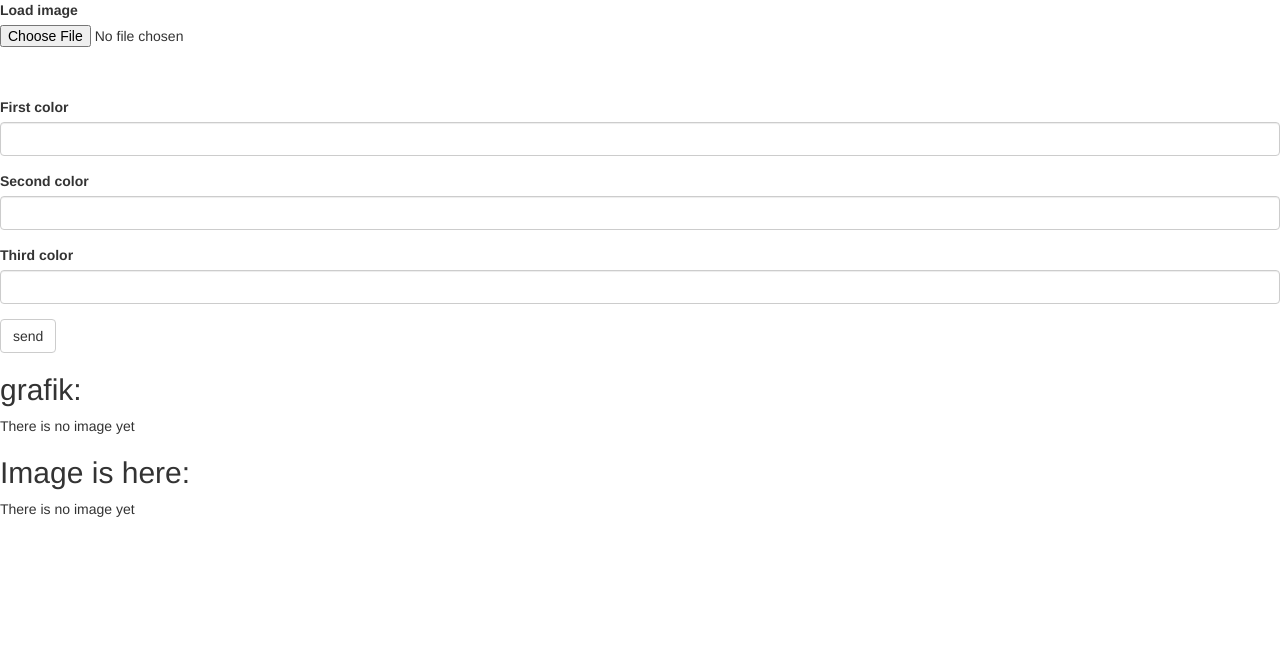
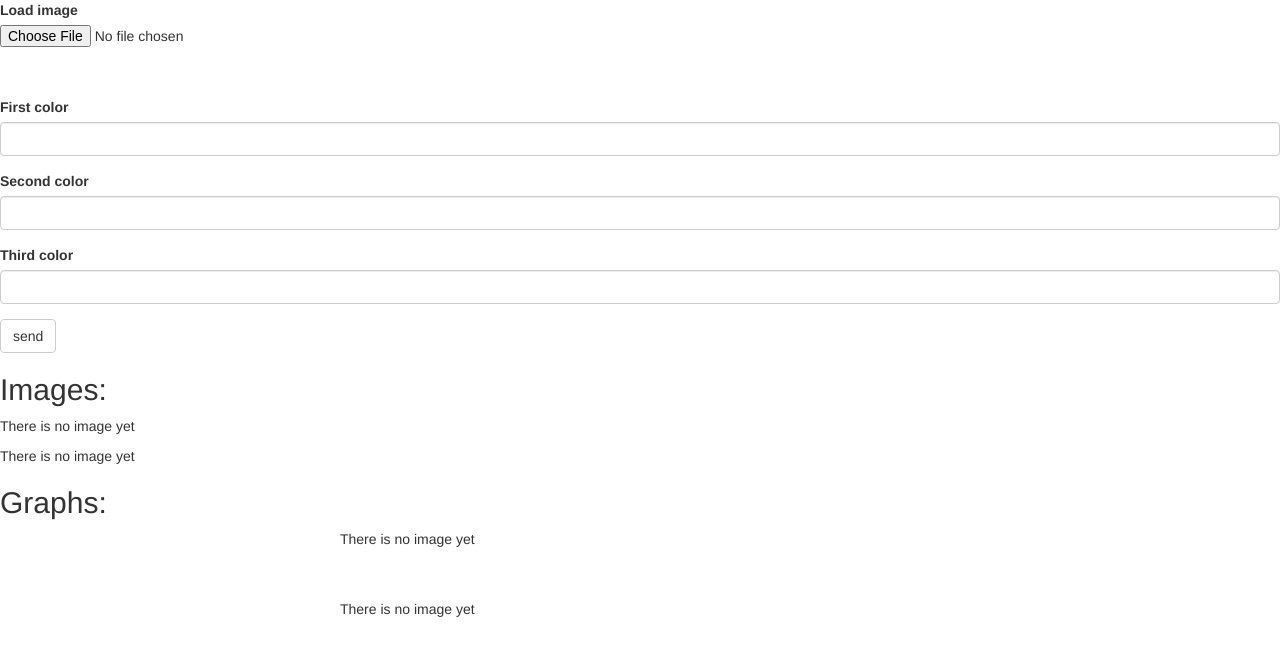
Before and after one commit to Alexxxem/laba_3, a Flask app: page /net in a window 1280 px wide. Shown: the top 656 px of the page. Run offline with Flask 2, Linux system fonts and the light colour scheme; some libraries are stand-ins or nearby versions.

Commit message:
Update net.html

```diff
--- a/flaskapp/templates/net.html
+++ b/flaskapp/templates/net.html
@@ -4,23 +4,48 @@
 {% block title %}This is an page{% endblock %}
 <!-- блок body -->
 {% block content %}
-{{ wtf.quick_form(form, method='post',enctype="multipart/formdata", action="net") }}
+{{ wtf.quick_form(form, method='post',enctype="None", action="net") }}
 <!-- один из стандартных тэгов html - заголовок второго уровня -->
-<h2>grafik: </h2>
+<h2>Images: </h2>
 <!-- проверяем есть ли данные классификации -->
-{% if gr_name %}
-  <p>{{gr_name}}
-  <p><img src={{gr_name}}/>
+<tr align="center">
+  <td width="800px><td width=300px">
+    {% if old_img %}
+    <p>Original image: {{old_img}}</p>
+    <p><img src = {{old_img}}/>
       {% else %}
     <p> There is no image yet </p>
     {% endif %}
-<h2>Image is here: </h2>
-<!-- отображаем загруженное изображение с закругленными углами -->
-<!-- если оно есть (после submit) -->
+  </td><td width=300px>
   {% if image_name %}
-  <p>{{image_name}}
-  <p><img src={{image_name}}/>
+  <p><img src={{image_name}}></p>
   {% else %}
   <p> There is no image yet </p>
+  {% endif %}</td></tr></table>
+<h2>Graphs: </h2>
+<table align="center">
+  <tr width=700px><td width=300px>
+    {%if vertgr%}
+    <p> Color average vert: {{vertgr}}
+    <p><img src={{vertgr}}></p>
+    {% else %}
+    <p> There is no image yet</p>
+    {% endif %}
+  </td><td width=300px>
+    {%if horizgr %}
+    <p> Colore average horiz: {{horizgr}}
+      <p>There is no image yet </p>
+    {% endif %}
+  </td>
+    <tr width=700px><td>
+  <br><br>
+  {%if gr_name %}
+  <p>Color map: {{gr_name}}
+    <p><img src={{gr_name}}/>
+  {% else %}
+  <p> There is no image yet</p>
   {% endif %}
   {% endblock %}
+</td>
+</tr>
+</table>
```
Lines whose indentation alone changed are shown as unchanged.
